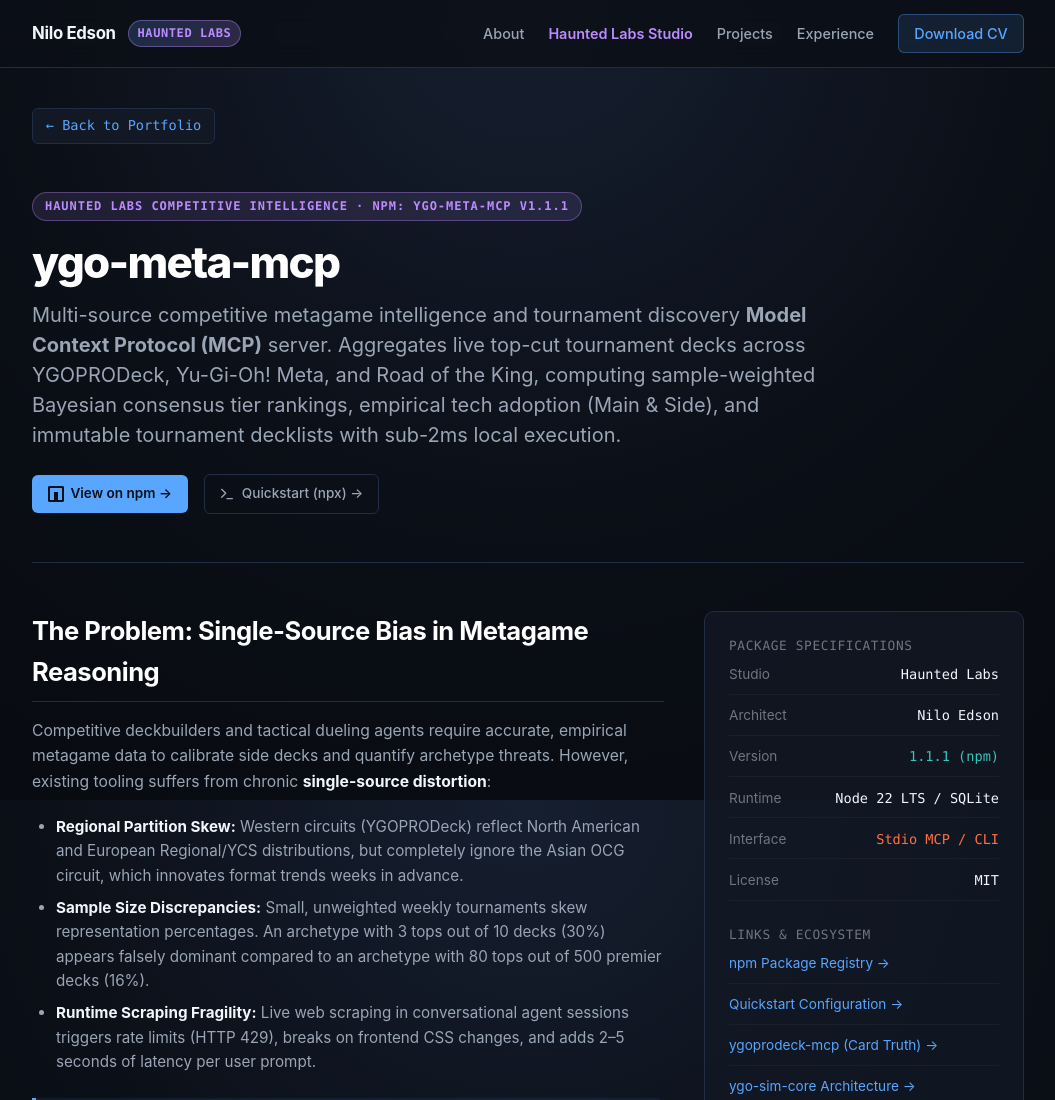
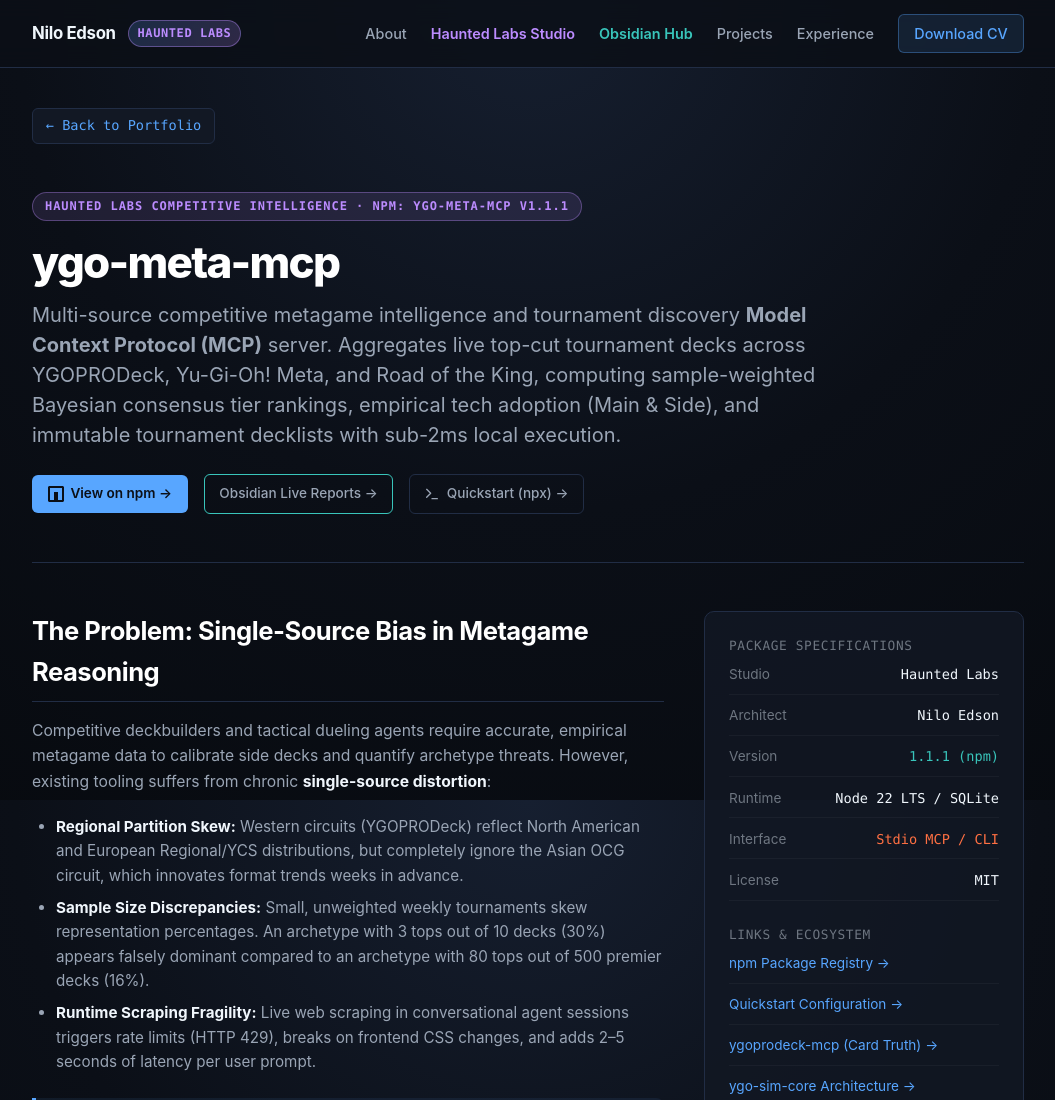
Before and after one commit to niloedson/niloedson.github.io, a plain HTML site: page projects/ygo-meta-mcp.html in a window 1280 px wide. Shown: the top 1100 px of the page, without its empty margins (112-1167 px from the left). Drawn offline with Linux system fonts and the light colour scheme.

Commit message:
feat(nav): link obsidian intelligence hub in site navigation and project pages

```diff
--- a/projects/ygo-meta-mcp.html
+++ b/projects/ygo-meta-mcp.html
@@ -22,6 +22,7 @@
       <ul class="nav-links">
         <li><a href="../index.html#about">About</a></li>
         <li><a href="../haunted-labs.html" style="color: var(--accent-purple); font-weight: 600;">Haunted Labs Studio</a></li>
+        <li><a href="../obsidian/index.html" style="color: var(--accent-cyan); font-weight: 600;">Obsidian Hub</a></li>
         <li><a href="../index.html#projects">Projects</a></li>
         <li><a href="../index.html#experience">Experience</a></li>
         <li><a href="../assets/docs/Nilo_Edson_CV.pdf" class="btn-cv" target="_blank" rel="noopener noreferrer">Download CV</a></li>
@@ -47,6 +48,9 @@
         <a href="https://www.npmjs.com/package/ygo-meta-mcp" target="_blank" rel="noopener noreferrer" class="btn-primary">
           <svg width="16" height="16" viewBox="0 0 24 24" fill="currentColor"><path d="M1.5 0h21l1.5 1.5v21l-1.5 1.5h-21l-1.5-1.5v-21l1.5-1.5zm19.5 21v-18h-18v18h6v-12h6v12h6z"/></svg>
           View on npm &rarr;
+        </a>
+        <a href="../obsidian/index.html" class="btn-secondary" style="border-color: var(--accent-cyan); color: var(--accent-cyan);">
+          Obsidian Live Reports &rarr;
         </a>
         <a href="#quickstart" class="btn-secondary">
           <svg width="16" height="16" viewBox="0 0 24 24" fill="none" stroke="currentColor" stroke-width="2" stroke-linecap="round" stroke-linejoin="round">
```
Also changed, not shown: index.html (+5 -0 lines).
